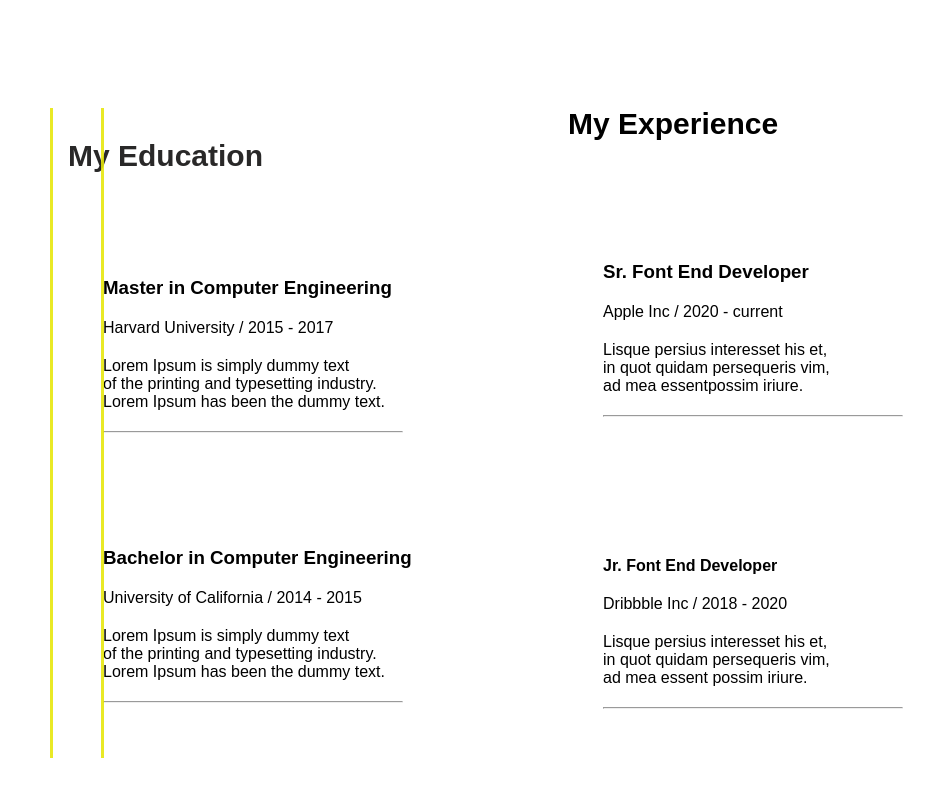
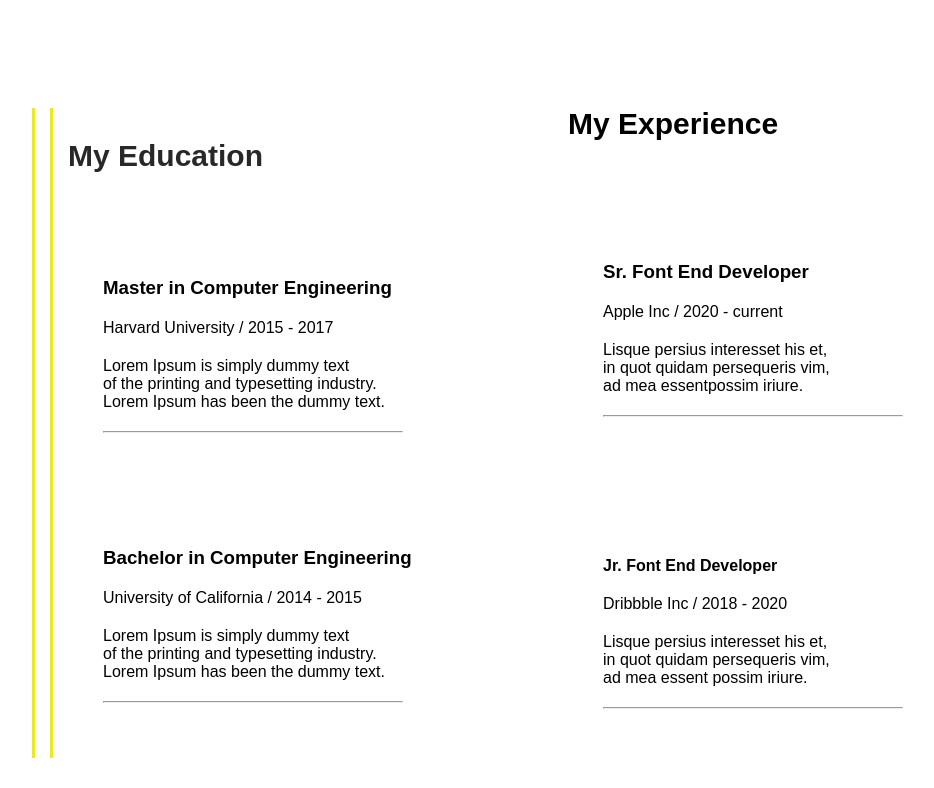
Before and after one commit to Aimable-Ngoga/aimable-ngoga.github.io, a plain HTML site: page index.html in a window 1280 px wide. Shown: the part 2592-3380 px from the top of the page, without its empty margins (37-971 px from the left). Drawn offline with Linux system fonts and the light colour scheme.

Commit message:
make change

```diff
--- a/index.css
+++ b/index.css
@@ -389,8 +389,8 @@ h2 {
     border-left: 3px solid  rgba(230, 230, 8, 0.877);
     height: 650px;
     position: absolute;
-    left: 10%;
-    margin-left:  10px;
+    left: 5%;
+    margin-left:  5px;
     top: 2700px;
 }
 .my-1{
```
